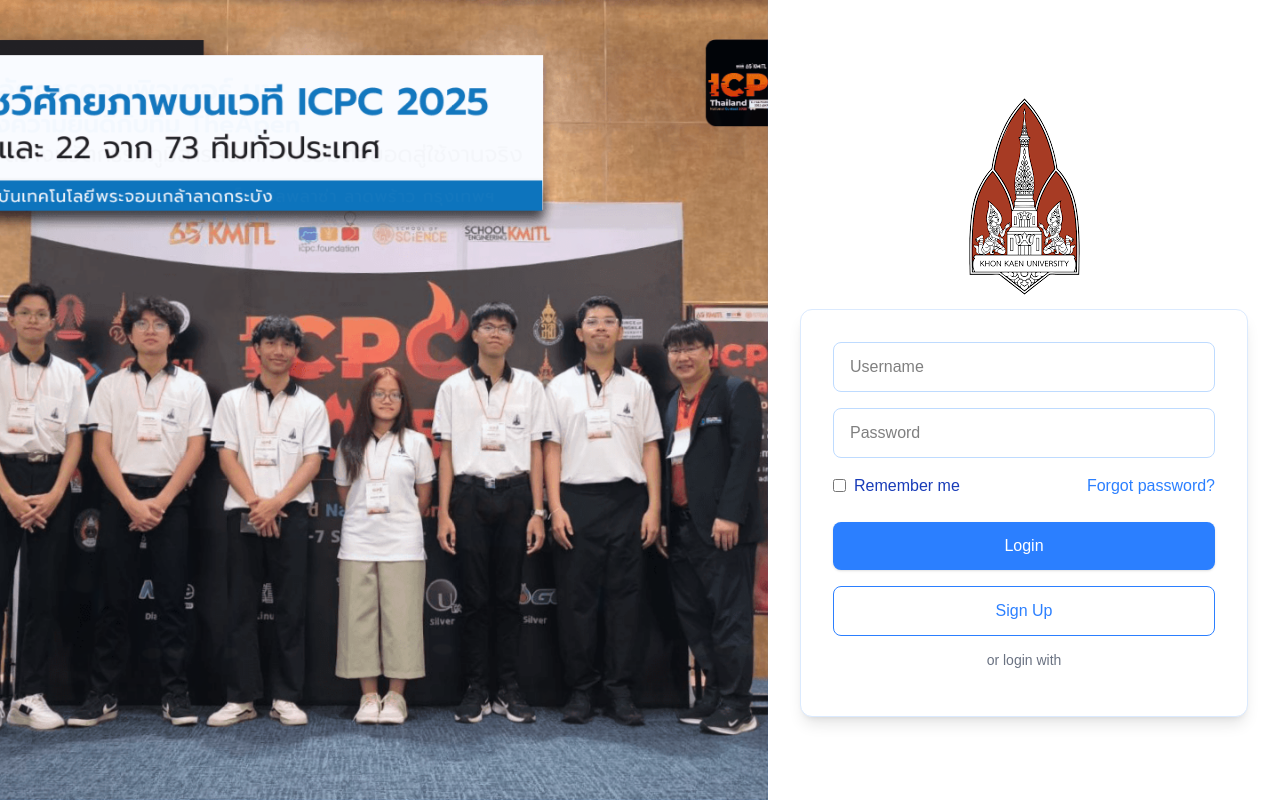
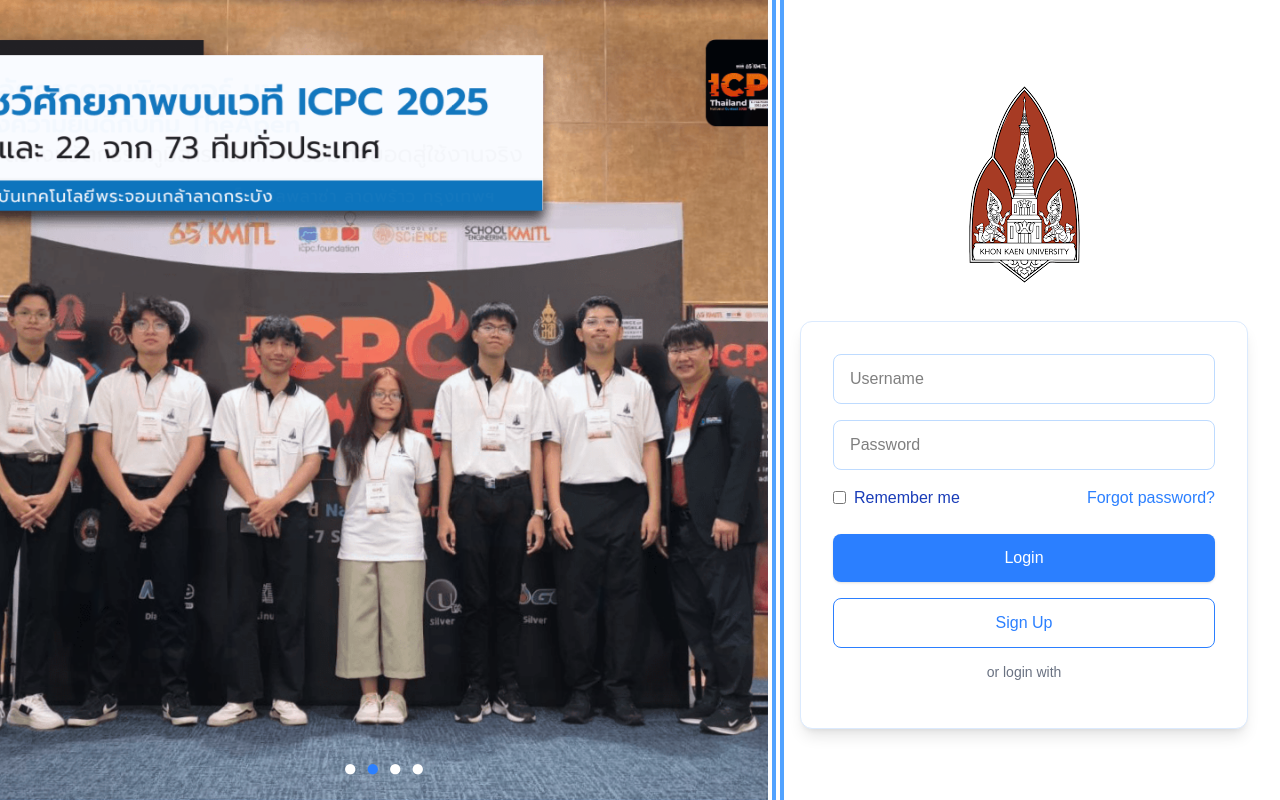
Before and after one commit to MarkPheach/webapp, a Vue app in the folder webapp-homepage/: page /login in a window 1280 px wide. Built offline with nearby package versions, Linux system fonts and the light colour scheme.

Commit message:
seccound attemp

```diff
--- a/webapp-homepage/package.json
+++ b/webapp-homepage/package.json
@@ -12,6 +12,7 @@
     "@tailwindcss/vite": "^4.1.11",
     "axios": "^1.11.0",
     "pinia": "^3.0.3",
+    "primeicons": "^7.0.0",
     "vue": "^3.5.17",
     "vue-router": "^4.5.1"
   },
--- a/webapp-homepage/src/components/loginslider.vue
+++ b/webapp-homepage/src/components/loginslider.vue
@@ -8,10 +8,19 @@
         class="w-full h-full object-cover"
       />
     </div>
+    <div class="absolute bottom-4 left-1/2 transform -translate-x-1/2 flex">
+    <span v-for="(slide, i) in slides" :key="slide.id"
+        class="mx-1 cursor-pointer text-2xl"
+        :class="i === currentIndex ? 'text-blue-500' : 'text-white'"
+        @click="currentIndex = i">
+      &#9679;
+    </span>
+</div>
   </div>
 </template>
 
 <script setup>
+import 'primeicons/primeicons.css'
 import { ref, onMounted, onUnmounted } from 'vue'
 
 // รับ props จาก parent
--- a/webapp-homepage/src/pages/login.vue
+++ b/webapp-homepage/src/pages/login.vue
@@ -4,10 +4,10 @@
 
 // slides ที่ส่งให้ LoginSlider
 const slides = ref([
-  { id: 1, image: "/src/assets/login1.png",},
-  { id: 2, image: "/src/assets/login2.png",},
-  { id: 3, image: "/src/assets/login3.png",},
-  { id: 4, image: "/src/assets/login4.png",},
+  { id: 1, image: "/src/assets/login1.png" },
+  { id: 2, image: "/src/assets/login2.png" },
+  { id: 3, image: "/src/assets/login3.png" },
+  { id: 4, image: "/src/assets/login4.png" },
 ])
 </script>
 
@@ -19,12 +19,27 @@
     </div>
 
     <!-- Right Block (Login Form) -->
-    <div class="w-2/5 flex flex-col justify-center items-center bg-white px-8 h-full">
+    <div class="relative w-2/5 flex flex-col justify-center items-center bg-white px-8 h-full">
+
+      <!-- เส้นเว้นเส้น (Background) -->
+      <div class="w-1/33 absolute inset-0 flex">
+        <div
+          v-for="i in 4"
+          :key="i"
+          class="flex-1"
+          :class="i % 2 === 0 ? 'bg-blue-400' : 'bg-white'"
+        ></div>
+      </div>
+
+      <!-- เนื้อหาข้างหน้า (form) -->
+      <div class="relative z-10 w-full flex flex-col items-center">
         <!-- Logo -->
-      <img src="../assets/KKU_LOGO.png" alt="KKU Logo" />
+        <img src="../assets/KKU_LOGO.png" alt="KKU Logo" class="mb-6" />
 
         <!-- Login Form -->
-      <form class="bg-white p-8 rounded-xl shadow-lg max-w-md w-full border border-blue-100">
+        <form
+          class="bg-white p-8 rounded-xl shadow-lg max-w-md w-full border border-blue-100"
+        >
           <!-- Username -->
           <div class="mb-4">
             <input
@@ -92,4 +107,5 @@
         </form>
       </div>
     </div>
+  </div>
 </template>
--- a/webapp-homepage/src/pages/signup.vue
+++ b/webapp-homepage/src/pages/signup.vue
@@ -2,6 +2,15 @@
 import { ref } from 'vue';
 import router from '../router';
 import { useUserStore } from '../stores/User.js';
+import LoginSlider from "../components/LoginSlider.vue"
+
+// slides ที่ส่งให้ LoginSlider
+const slides = ref([
+  { id: 1, image: "/src/assets/login1.png" },
+  { id: 2, image: "/src/assets/login2.png" },
+  { id: 3, image: "/src/assets/login3.png" },
+  { id: 4, image: "/src/assets/login4.png" },
+])
 
 const userid = ref('');
 const userpassword = ref('');
@@ -31,15 +40,20 @@
 <template>
   <div class="flex justify-between">
     <!-- Left Block -->
-    <div class="h-screen flex items-center justify-center w-3/5 bg-sky-400">
-      <div class="flex flex-col items-center text-white">
-        <h1 class="block text-2xl font-bold mb-2">Welcome to CY PROJECT!</h1>
-        <p class="opacity-90">This is the place you are going to Sign Up.</p>
-      </div>
+    <div class="w-3/5 h-screen">
+      <LoginSlider :slides="slides" class="h-full w-full" />
     </div>
 
     <!-- Right Block -->
     <div class="flex flex-col bg-white min-h-full w-2/5 items-center justify-center relative">
+            <div class="w-1/33 absolute inset-0 flex">
+        <div
+          v-for="i in 4"
+          :key="i"
+          class="flex-1"
+          :class="i % 2 === 0 ? 'bg-blue-400' : 'bg-white'"
+        ></div>
+      </div>
       <!-- Back Button -->
       <router-link
         to="/login"
```
Also changed, not shown: 1 other file (tests, documents, lock files or other folders). Lines whose indentation alone changed are shown as unchanged.
